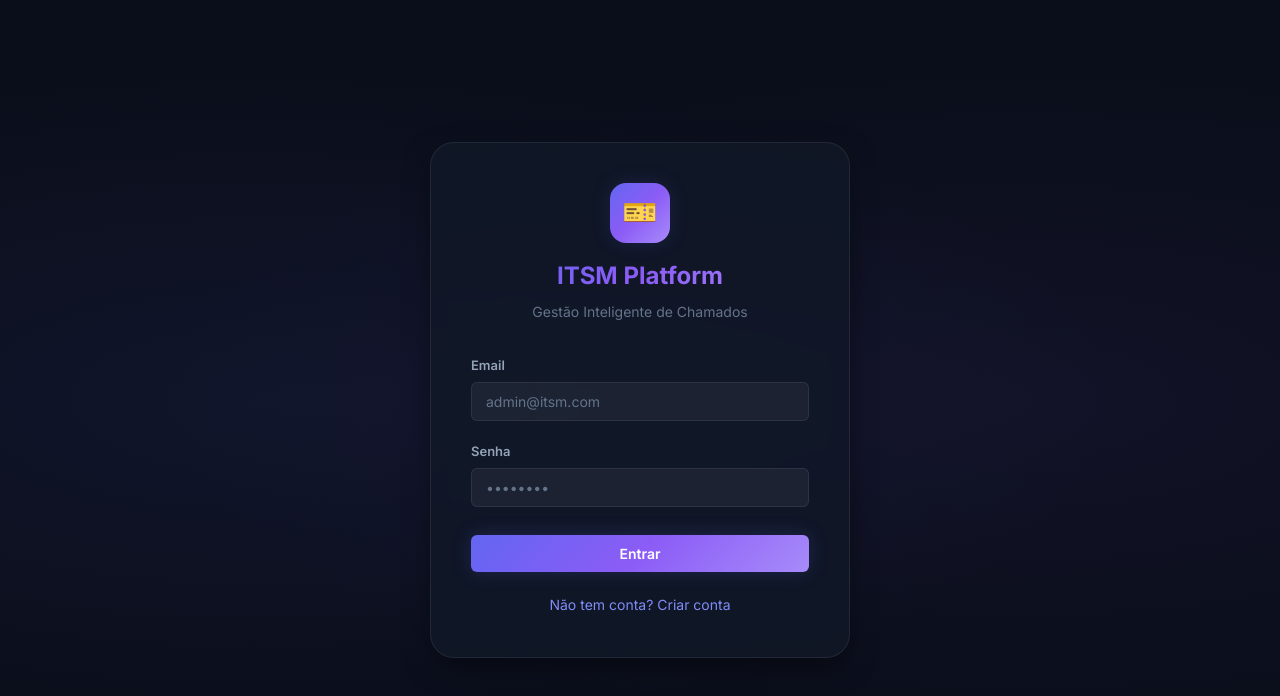
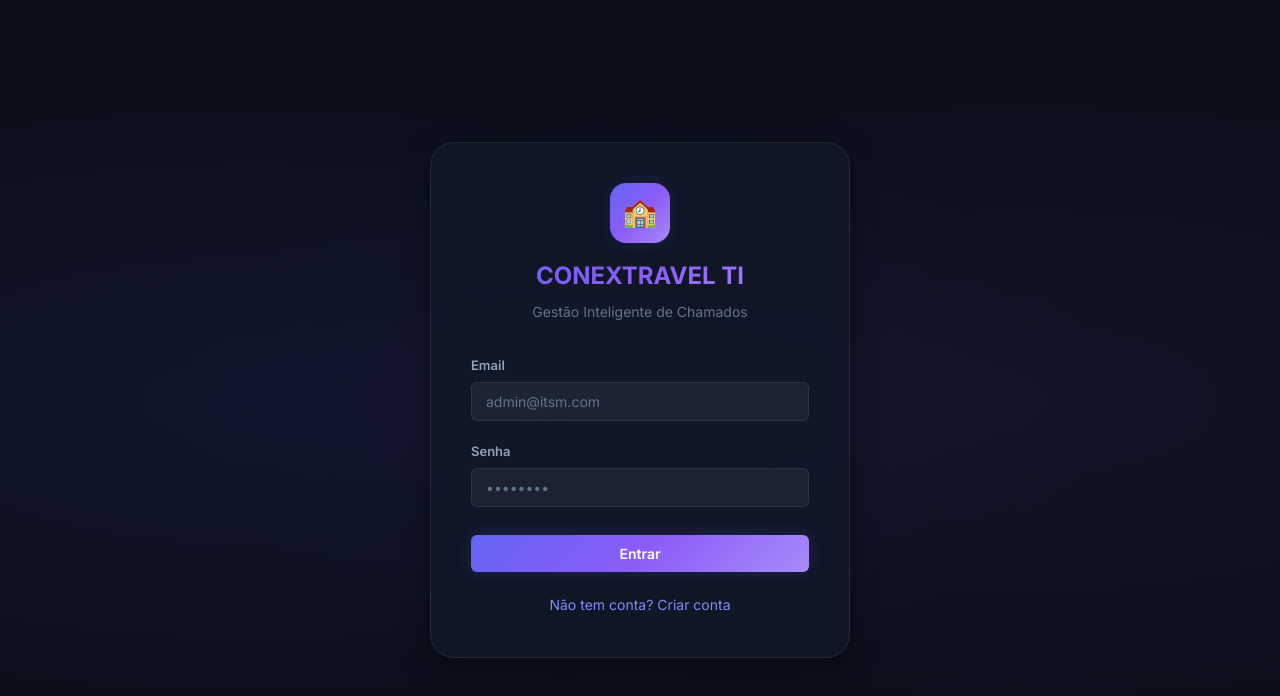
Before and after one commit to richardhalmeida-oss/sistema-itsm-conextravel, a Next.js app in the folder frontend/: page /login in a window 1280 px wide. Shown: the top 696 px of the page. Built offline with nearby package versions, Linux system fonts and the light colour scheme; no server answers.

Commit message:
Rebrand to CONEXTRAVEL TI + security hardening

```diff
--- a/frontend/app/dashboard/layout.tsx
+++ b/frontend/app/dashboard/layout.tsx
@@ -66,10 +66,10 @@ export default function DashboardLayout({ children }: { children: ReactNode }) {
       {/* Sidebar */}
       <aside className={`sidebar ${sidebarOpen ? 'open' : ''}`}>
         <div className="sidebar-logo">
-          <div className="sidebar-logo-icon">🎫</div>
+          <div className="sidebar-logo-icon">🏫</div>
           <div>
-            <h1>ITSM</h1>
-            <span>Service Desk</span>
+            <h1>CONEXTRAVEL</h1>
+            <span>TI - Service Desk</span>
           </div>
         </div>
 
--- a/frontend/app/layout.tsx
+++ b/frontend/app/layout.tsx
@@ -3,8 +3,8 @@ import './globals.css';
 import { AuthProvider } from '@/lib/auth-context';
 
 export const metadata: Metadata = {
-  title: 'ITSM Platform - Gestão de Chamados',
-  description: 'Plataforma completa de gestão de chamados ITSM - Service Desk',
+  title: 'CONEXTRAVEL TI - Gestão de Chamados',
+  description: 'Plataforma completa de gestão de chamados - CONEXTRAVEL TI Service Desk',
 };
 
 export default function RootLayout({ children }: { children: React.ReactNode }) {
--- a/frontend/app/login/page.tsx
+++ b/frontend/app/login/page.tsx
@@ -37,8 +37,8 @@ export default function LoginPage() {
       <div className="login-bg" />
       <div className="login-card">
         <div className="login-logo">
-          <div className="login-logo-icon">🎫</div>
-          <h1>ITSM Platform</h1>
+          <div className="login-logo-icon">🏫</div>
+          <h1>CONEXTRAVEL TI</h1>
           <p>Gestão Inteligente de Chamados</p>
         </div>
 
```
